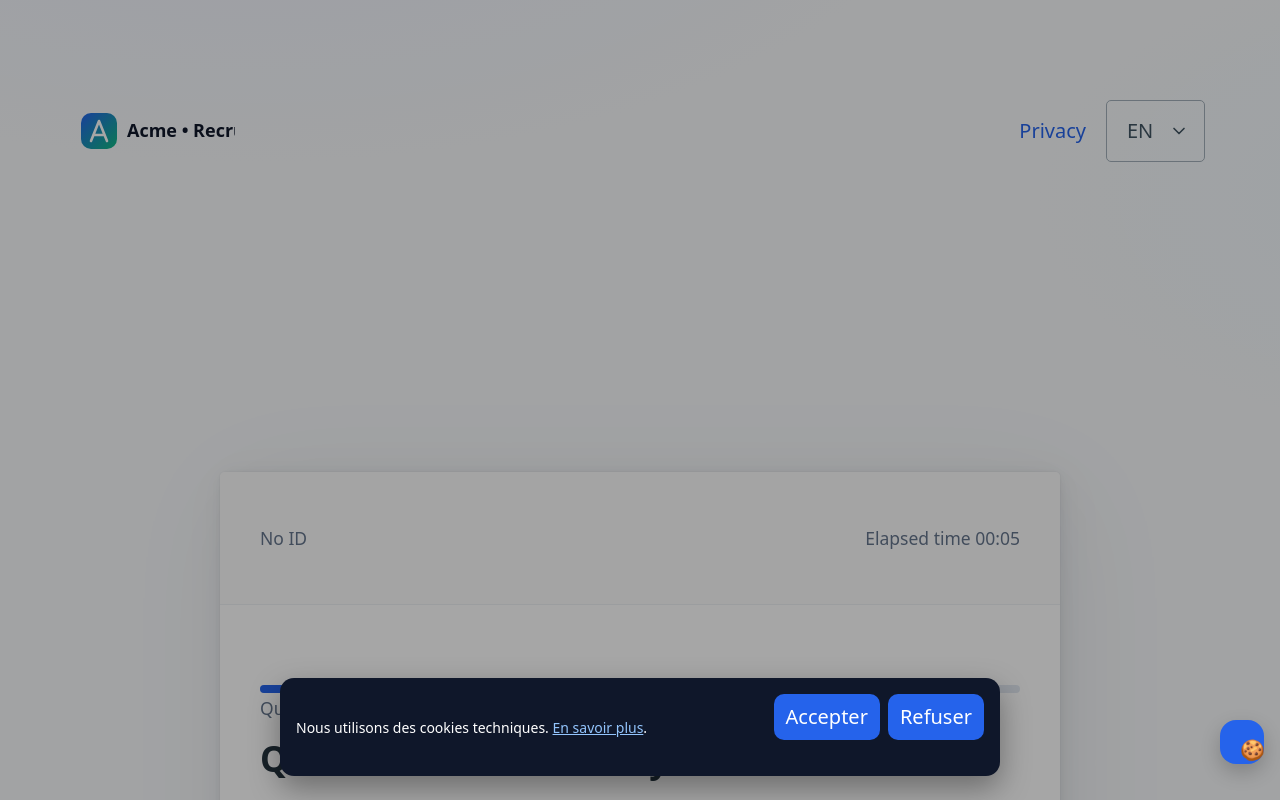
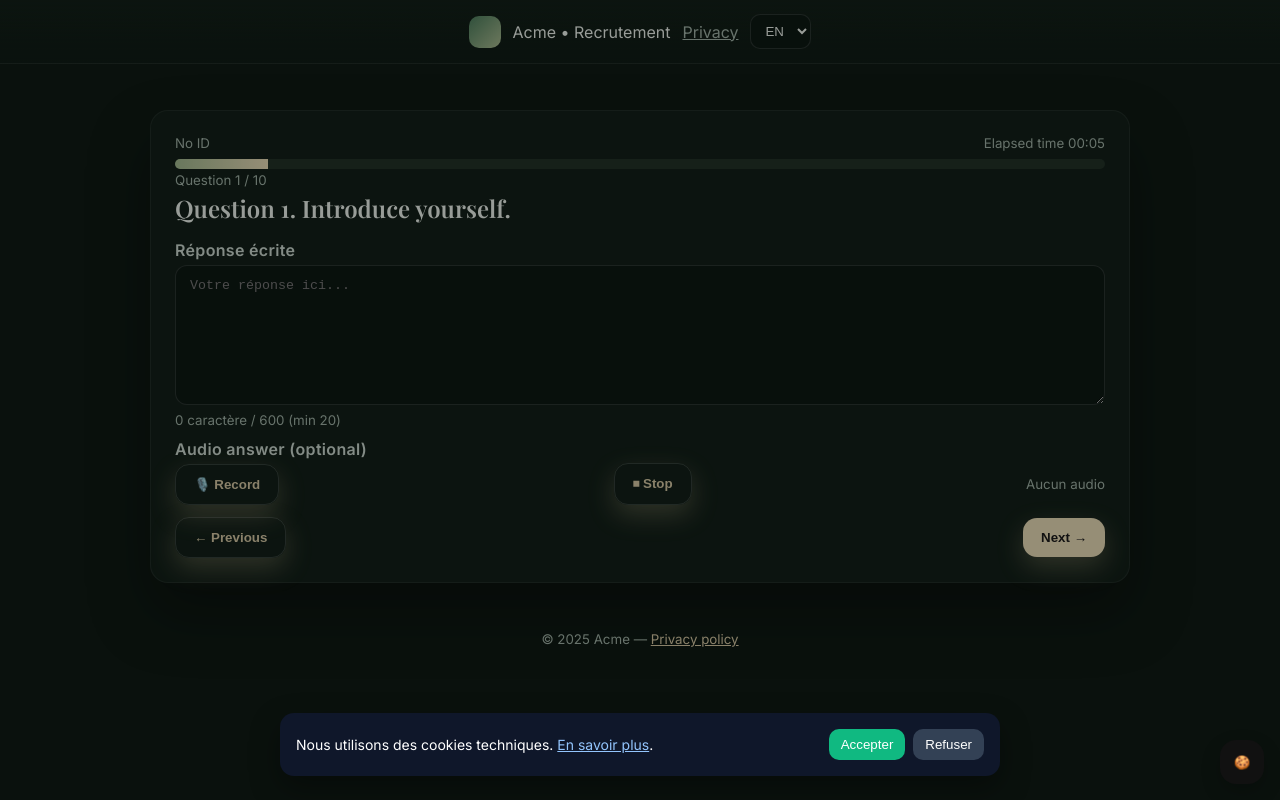
Before and after one commit to CDestine/site_rh, a website: page public/test.html in a window 1280 px wide. Shown: the top 800 px of the page. Drawn offline with nearby package versions, Linux system fonts and the light colour scheme.

Commit message:
Update test.html

```diff
--- a/public/test.html
+++ b/public/test.html
@@ -1,81 +1,91 @@
-
 <!DOCTYPE html>
-<html lang="fr" data-theme="light">
+<html lang="fr">
 <head>
-  <meta charset="UTF-8" />
-  <meta name="viewport" content="width=device-width, initial-scale=1" />
+  <meta charset="utf-8" />
+  <meta name="viewport" content="width=device-width,initial-scale=1" />
   <title>Test</title>
-  <link rel="stylesheet" href="https://unpkg.com/@picocss/pico@1.5.10/css/pico.min.css">
+  <link href="https://fonts.googleapis.com/css2?family=Playfair+Display:wght@500;600&family=Inter:wght@400;500;600&display=swap" rel="stylesheet">
   <style>
-    :root{ --brand:#2563EB; --accent:#10B981; }
-    body { min-height: 100dvh; background:
-      radial-gradient(1200px 600px at 20% -10%, #eef2ff 0, transparent 60%),
-      radial-gradient(1000px 500px at 120% 10%, #f0f9ff 0, transparent 50%), #f8fafc; }
-    .shell { max-width: 840px; margin: 2.5rem auto; }
-    .muted { color: #64748b; }
-    .progress { height: 8px; background: #e2e8f0; border-radius: 999px; overflow: hidden; }
-    .progress > div { height: 100%; width: 10%; background: var(--brand); }
-    .row { display:flex; gap:.5rem; flex-wrap:wrap; align-items:center; }
-    button, [type="submit"] { background:var(--brand)!important; border-color:var(--brand)!important; }
-    .secondary { border-color:var(--brand)!important; color:var(--brand)!important; }
-    a:not(.contrast):not(.secondary){ color:var(--brand); }
+    :root{
+      --bg:#0f1a14; --panel:#121f18; --muted:#9fb0a5; --text:#e9efe9; --accent:#d3c6a3; --cta:#e6d9b5; --cta-text:#1a1a1a;
+    }
+    *{box-sizing:border-box} html,body{margin:0;height:100%}
+    body{font-family:Inter,system-ui,Segoe UI,Roboto,Arial,sans-serif; color:var(--text); background:var(--bg)}
+    a{color:var(--accent)} .container{max-width:980px; margin:0 auto; padding:0 24px}
+    .brandbar{height:64px; display:flex; align-items:center; background:linear-gradient(180deg, rgba(18,31,24,.9), rgba(18,31,24,.2)); border-bottom:1px solid rgba(255,255,255,.06)}
+    .brand{display:flex; gap:12px; align-items:center} .logo{width:32px;height:32px;border-radius:10px;background:linear-gradient(135deg,#4a7b5b,#a8b98f)}
+    .heroPad{padding:18px 0 8px}
+    .card{margin:28px auto 48px; background:var(--panel); border:1px solid rgba(255,255,255,.06); border-radius:18px; padding:24px; box-shadow:0 30px 60px rgba(0,0,0,.35)}
+    .row{display:flex; gap:12px; align-items:center; justify-content:space-between; flex-wrap:wrap}
+    .muted{color:var(--muted)}
+    .progress{height:10px; background:#213127; border-radius:999px; overflow:hidden}
+    .progress>div{height:100%; width:10%; background:linear-gradient(90deg,#a0b78e,#e6d9b5)}
+    h2{font-family:"Playfair Display",serif; font-weight:600; margin:.2rem 0 1rem}
+    label{display:block; margin:.6rem 0 .3rem; color:#c9d5cd; font-weight:600; letter-spacing:.02em}
+    textarea{width:100%; min-height:140px; resize:vertical; padding:12px 14px; border-radius:12px; border:1px solid rgba(255,255,255,.12); background:#0d1813; color:var(--text); outline:none}
+    textarea:focus{border-color:#bfcabf}
+    .btn{appearance:none;border:none;cursor:pointer;border-radius:14px;padding:12px 18px;font-weight:600;background:var(--cta);color:var(--cta-text);box-shadow:0 10px 26px rgba(227,210,164,.25)}
+    .btn:active{transform:translateY(1px)} .btn.secondary{background:transparent;color:var(--accent);border:1px solid rgba(255,255,255,.14)}
+    audio{width:100%}
+    .lang{background:#0d1813; color:var(--text); border:1px solid rgba(255,255,255,.12); border-radius:10px; padding:8px 10px}
   </style>
 </head>
 <body>
-  <header class="container">
-    <nav>
-      <ul><li><a href="/"><img src="logo.svg" alt="Logo" width="160" height="48" style="vertical-align:middle"></a></li></ul>
-      <ul>
-        <li><a href="privacy.html" id="lnkConf">Confidentialité</a></li>
-        <li><select id="langSel"><option value="fr">FR</option><option value="en">EN</option></select></li>
-      </ul>
-    </nav>
-  </header>
 
-  <main class="container shell">
-    <article class="card">
-      <header class="row" style="justify-content:space-between">
+  <div class="brandbar">
+    <div class="container row">
+      <div class="brand"><div class="logo"></div><span>Acme • Recrutement</span></div>
+      <div class="row"><a href="privacy.html" id="lnkConf" class="muted">Confidentialité</a>
+        <select id="langSel" class="lang"><option value="fr">FR</option><option value="en">EN</option></select>
+      </div>
+    </div>
+  </div>
+
+  <main class="container heroPad">
+    <section class="card">
+      <header class="row" style="margin-bottom:8px">
         <small id="idToken" class="muted"></small>
-        <small class="muted"><span id="timer">00:00</span></small>
+        <small id="timer" class="muted">00:00</small>
       </header>
 
-      <div class="progress" aria-hidden="true"><div id="progressBar"></div></div>
+      <div class="progress"><div id="progressBar"></div></div>
       <small id="stepLabel" class="muted">Question 1 / 10</small>
 
-      <h2 id="qTitle" style="margin-top:.5rem">Question</h2>
+      <h2 id="qTitle">Question</h2>
 
-      <label id="lblWritten">Réponse écrite</label>
-      <textarea id="textAnswer" rows="6" placeholder="Votre réponse ici..." maxlength="600"></textarea>
+      <label for="textAnswer">Réponse écrite</label>
+      <textarea id="textAnswer" placeholder="Votre réponse ici..." maxlength="600"></textarea>
       <small id="chars" class="muted">0 / 600 (min 20)</small>
 
       <label id="audioLabel">Réponse audio (optionnelle)</label>
       <div class="row">
-        <button id="recBtn" class="secondary" type="button">🎙️ Enregistrer</button>
-        <button id="stopBtn" class="secondary" type="button" disabled>⏹ Arrêter</button>
+        <button class="btn secondary" id="recBtn" type="button">🎙️ Enregistrer</button>
+        <button class="btn secondary" id="stopBtn" type="button" disabled>⏹ Arrêter</button>
         <small id="aStatus" class="muted">Aucun audio</small>
       </div>
-      <audio id="player" controls style="display:none;width:100%"></audio>
+      <audio id="player" controls style="display:none"></audio>
 
-      <footer class="row" style="justify-content:space-between">
-        <button id="prevBtn" class="secondary" type="button" disabled>← Précédent</button>
-        <button id="nextBtn" type="button">Suivant →</button>
+      <footer class="row" style="margin-top:12px">
+        <button class="btn secondary" id="prevBtn" type="button" disabled>← Précédent</button>
+        <button class="btn" id="nextBtn" type="button">Suivant →</button>
       </footer>
 
       <small id="status" class="muted"></small>
-    </article>
+    </section>
 
-    <p class="contrast" style="text-align:center;margin-top:1rem;">
-      <a href="privacy.html">Politique de confidentialité</a>
-    </p>
+    <footer class="row" style="justify-content:center; margin-bottom:48px">
+      <small class="muted">© 2025 Acme — <a href="privacy.html">Politique de confidentialité</a></small>
+    </footer>
   </main>
 
   <script src="lang.js"></script>
   <script src="cookies.js"></script>
   <script src="app.js"></script>
   <script>
-    const lang = getLang(); document.getElementById('langSel').value = lang;
-    document.getElementById('langSel').addEventListener('change', e=>{ setLang(e.target.value); location.reload(); });
-    const t = LANGS[lang]; document.getElementById('lnkConf').textContent = t.conf;
+    const lang = getLang(); const t = LANGS[lang];
+    document.getElementById('langSel').value = lang;
+    document.getElementById('langSel').addEventListener('change', e => { setLang(e.target.value); location.reload(); });
+    document.getElementById('lnkConf').textContent = t.conf;
     document.getElementById('audioLabel').textContent = t.audio_label;
   </script>
 </body>
```
